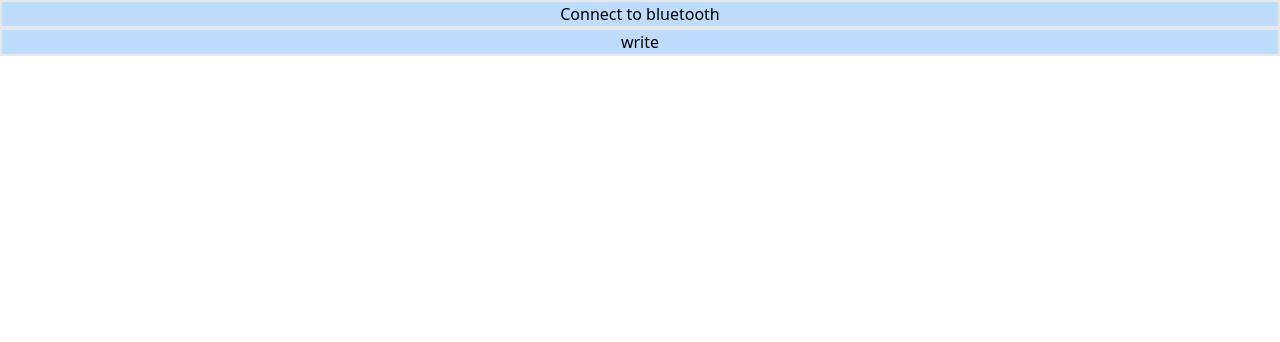
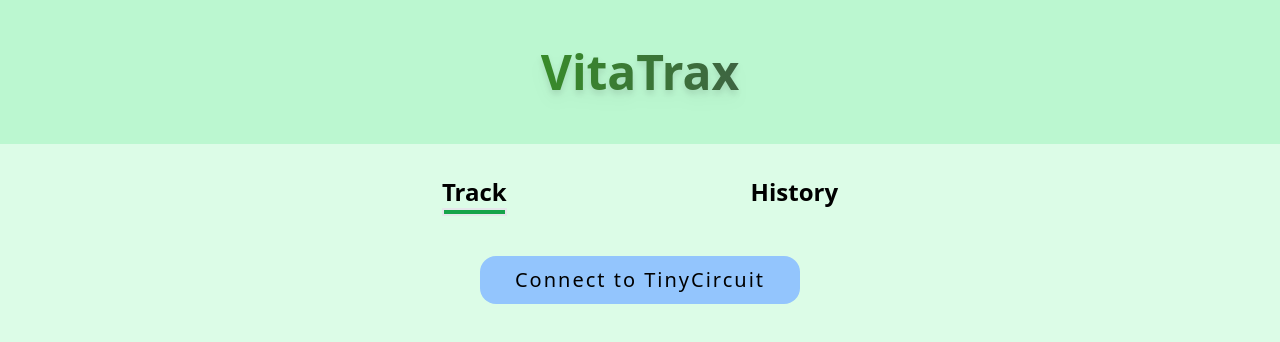
Before and after one commit to JoelKong/Vitatrax, a Next.js app in the folder vitatrax/: page / in a window 1280 px wide. Shown: the top 342 px of the page. Built offline with nearby package versions, Linux system fonts and the light colour scheme.

Commit message:
feat:stuff

```diff
--- /dev/null
+++ b/vitatrax/src/components/History.tsx
@@ -0,0 +1,3 @@
+export default function History(): JSX.Element {
+  return <div>g</div>;
+}
--- a/vitatrax/src/components/Home.tsx
+++ b/vitatrax/src/components/Home.tsx
@@ -1,86 +1,69 @@
 import { useState, useEffect } from "react";
+import Track from "./Track";
+import History from "./History";
+import Modal from "./Modal";
 
 export default function Home(): JSX.Element {
-  const [server, setServer] = useState<any>();
-  const [id, setID] = useState<any>({
-    uartService: "6e400001-b5a3-f393-e0a9-e50e24dcca9e",
-    rxCharacteristic: "6e400002-b5a3-f393-e0a9-e50e24dcca9e",
-    txCharacteristic: "6e400003-b5a3-f393-e0a9-e50e24dcca9e",
-  });
+  const [switchToHistory, setSwitchToHistory] = useState<boolean>(false);
   const [modal, setModal] = useState<any>({
     active: false,
     type: "fail",
     message: "",
   });
 
-  // Connect to Bluetooth
-  async function connectToBluetooth() {
-    try {
-      // @ts-ignore
-      const device = await navigator.bluetooth.requestDevice({
-        filters: [{ name: "BlueNRG" }],
-        optionalServices: [id.uartService],
-      });
-
-      const server = await device.gatt.connect();
-      setServer(server);
-      setModal({
-        active: true,
-        type: "pass",
-        message: "Successfully Connected to Vitatrax",
-      });
-
-      console.log("successfully connected");
-    } catch (error) {
-      setModal({
-        active: true,
-        type: "pass",
-        message: "Something went wrong. Please try again.",
-      });
-    }
-  }
-
-  // Write to TinyCircuit
-  async function writeToBluetooth(server: any) {
-    const primaryService = await server.getPrimaryService(id.uartService);
-    const rxCharacteristic = await primaryService.getCharacteristic(
-      id.rxCharacteristic
-    );
-    const txCharacteristic = await primaryService.getCharacteristic(
-      id.txCharacteristic
-    );
-
-    // Read data from the TX characteristic (UART data from the peripheral)
-    // txCharacteristic.addEventListener(
-    //   "characteristicvaluechanged",
-    //   (event: any) => {
-    //     const data = event.target.value;
-    //     // Process received data (data.buffer)
-    //   }
-    // );
-    // await txCharacteristic.startNotifications();
-
-    // Write data to the RX characteristic
-    const encoder = new TextEncoder();
-    const userDescription = encoder.encode("hello");
-    await rxCharacteristic.writeValue(userDescription);
-    server.disconnect();
-  }
+  // Turn off modal
+  useEffect(() => {
+    const timeout = setTimeout(() => {
+      setModal({ active: false, type: "fail", message: "" });
+    }, 3000);
+    return () => clearTimeout(timeout);
+  }, [modal]);
 
   return (
-    <div>
+    <>
+      <header className="relative flex justify-center items-center w-full h-36 bg-green-200">
+        {modal.active && <Modal modal={modal} />}
+        <p className="font-bold text-5xl text-transparent bg-clip-text bg-gradient-to-l from-[#3e6442] to-[#378B29] drop-shadow-lg">
+          VitaTrax
+        </p>
+      </header>
+      <div className="flex justify-center items-center w-full h-24">
+        <div className="flex justify-around items-center w-3/4 lg:w-2/4 h-3/4">
+          <div className="relative">
             <button
-        className="w-screen flex justify-center items-center border-2 bg-blue-200"
-        onClick={() => connectToBluetooth()}
+              className="font-semibold text-2xl"
+              onClick={() => {
+                setSwitchToHistory(false);
+              }}
             >
-        Connect to bluetooth
+              Track
             </button>
+            <div
+              className={`absolute w-full h-2 ${
+                switchToHistory ||
+                "border-2 bg-green-600 transition ease-in-out"
+              }`}
+            ></div>
+          </div>
+          <div className="relative">
             <button
-        className="w-screen flex justify-center items-center border-2 bg-blue-200"
-        onClick={() => writeToBluetooth(server)}
+              className="font-semibold text-2xl"
+              onClick={() => {
+                setSwitchToHistory(true);
+              }}
             >
-        write
+              History
             </button>
+            <div
+              className={`absolute w-full h-2 ${
+                switchToHistory &&
+                "border-2 bg-green-600 transition ease-in-out"
+              }`}
+            ></div>
           </div>
+        </div>
+      </div>
+      {switchToHistory ? <History /> : <Track setModal={setModal} />}
+    </>
   );
 }
--- a/vitatrax/src/components/Modal.tsx
+++ b/vitatrax/src/components/Modal.tsx
@@ -1,7 +1,7 @@
 export default function Modal({ modal }: any): JSX.Element {
   return (
     <section
-      className={`absolute w-11/12 h-fit text-center top-5 z-10 flex justify-center rounded-md tracking-wide opacity-90 font-semibold text-gray-500 text-lg ${
+      className={`absolute w-1/2 h-fit text-center top-5 z-10 flex justify-center rounded-lg tracking-wide opacity-90 font-semibold text-gray-600 text-lg ${
         modal.type === "fail" ? "bg-red-400" : "bg-green-400"
       }`}
     >
--- /dev/null
+++ b/vitatrax/src/components/Track.tsx
@@ -0,0 +1,202 @@
+import { useState } from "react";
+
+export default function Track({ setModal }: any): JSX.Element {
+  const [server, setServer] = useState<any>();
+  const [attemptToConnect, setAttemptToConnect] = useState<boolean>(false);
+  const [id, setID] = useState<any>({
+    uartService: "6e400001-b5a3-f393-e0a9-e50e24dcca9e",
+    rxCharacteristic: "6e400002-b5a3-f393-e0a9-e50e24dcca9e",
+    txCharacteristic: "6e400003-b5a3-f393-e0a9-e50e24dcca9e",
+  });
+
+  // Connect to Bluetooth
+  async function connectToBluetooth() {
+    setAttemptToConnect(true);
+    try {
+      // @ts-ignore
+      const device = await navigator.bluetooth.requestDevice({
+        filters: [{ name: "BlueNRG" }],
+        optionalServices: [id.uartService],
+      });
+
+      const server = await device.gatt.connect();
+      setServer(server);
+      setModal({
+        active: true,
+        type: "pass",
+        message: "Successfully Connected to Tiny Circuit",
+      });
+      setAttemptToConnect(false);
+    } catch (error) {
+      setModal({
+        active: true,
+        type: "fail",
+        message: "Something went wrong. Please try again.",
+      });
+      setAttemptToConnect(false);
+    }
+  }
+
+  // Disconnect from Bluetooth
+  function disconnectFromBluetooth() {
+    setAttemptToConnect(true);
+    try {
+      server.disconnect();
+      setServer(null);
+      setAttemptToConnect(false);
+    } catch (error) {
+      setModal({
+        active: true,
+        type: "fail",
+        message: "Something went wrong. Please try again.",
+      });
+      setAttemptToConnect(false);
+    }
+  }
+
+  // Write to TinyCircuit
+  async function writeToBluetooth(server: any) {
+    const primaryService = await server.getPrimaryService(id.uartService);
+    const rxCharacteristic = await primaryService.getCharacteristic(
+      id.rxCharacteristic
+    );
+    const txCharacteristic = await primaryService.getCharacteristic(
+      id.txCharacteristic
+    );
+
+    // Read data from the TX characteristic (UART data from the peripheral)
+    // txCharacteristic.addEventListener(
+    //   "characteristicvaluechanged",
+    //   (event: any) => {
+    //     const data = event.target.value;
+    //     // Process received data (data.buffer)
+    //   }
+    // );
+    // await txCharacteristic.startNotifications();
+
+    // Write data to the RX characteristic
+    const encoder = new TextEncoder();
+    const userDescription = encoder.encode("hello");
+    await rxCharacteristic.writeValue(userDescription);
+    server.disconnect();
+  }
+
+  return (
+    <>
+      <div className="w-full flex justify-center pt-4">
+        {server ? (
+          <button
+            className="bg-blue-300 w-11/12 lg:w-1/4 h-12 rounded-2xl font-medium text-xl tracking-widest hover:bg-blue-400 disabled:cursor-not-allowed"
+            onClick={() => {
+              disconnectFromBluetooth();
+            }}
+            disabled={attemptToConnect}
+          >
+            {attemptToConnect ? (
+              <div className="flex flex-row justify-center items-center">
+                <svg
+                  className="animate-spin -ml-1 mr-3 h-5 w-5 text-white"
+                  xmlns="http://www.w3.org/2000/svg"
+                  fill="none"
+                  viewBox="0 0 24 24"
+                >
+                  <circle
+                    className="opacity-25"
+                    cx="12"
+                    cy="12"
+                    r="10"
+                    stroke="currentColor"
+                    stroke-width="4"
+                  ></circle>
+                  <path
+                    className="opacity-75"
+                    fill="currentColor"
+                    d="M4 12a8 8 0 018-8V0C5.373 0 0 5.373 0 12h4zm2 5.291A7.962 7.962 0 014 12H0c0 3.042 1.135 5.824 3 7.938l3-2.647z"
+                  ></path>
+                </svg>
+                <p className="pl-4">Disconnecting...</p>
+              </div>
+            ) : (
+              <p>Disconnect from TinyCircuit</p>
+            )}
+          </button>
+        ) : (
+          <button
+            className="bg-blue-300 w-11/12 lg:w-1/4 h-12 rounded-2xl font-medium text-xl tracking-widest hover:bg-blue-400 disabled:cursor-not-allowed"
+            onClick={() => {
+              connectToBluetooth();
+            }}
+            disabled={attemptToConnect}
+          >
+            {attemptToConnect ? (
+              <div className="flex flex-row justify-center items-center">
+                <svg
+                  className="animate-spin -ml-1 mr-3 h-5 w-5 text-white"
+                  xmlns="http://www.w3.org/2000/svg"
+                  fill="none"
+                  viewBox="0 0 24 24"
+                >
+                  <circle
+                    className="opacity-25"
+                    cx="12"
+                    cy="12"
+                    r="10"
+                    stroke="currentColor"
+                    stroke-width="4"
+                  ></circle>
+                  <path
+                    className="opacity-75"
+                    fill="currentColor"
+                    d="M4 12a8 8 0 018-8V0C5.373 0 0 5.373 0 12h4zm2 5.291A7.962 7.962 0 014 12H0c0 3.042 1.135 5.824 3 7.938l3-2.647z"
+                  ></path>
+                </svg>
+                <p className="pl-4">Connecting...</p>
+              </div>
+            ) : (
+              <p>Connect to TinyCircuit</p>
+            )}
+          </button>
+        )}
+      </div>
+      {server && (
+        <div className="flex justify-center items-center w-full pt-6">
+          <section className="relative flex flex-col items-center w-11/12 sm:w-9/12 h-fit pb-10 rounded-xl bg-white shadow-lg">
+            <div className="flex flex-col justify-center w-full pl-10 pt-10">
+              <span className="font-bold text-3xl text-blue-500">
+                Step Progress
+              </span>
+              <div className="pt-6">
+                <p className="font-medium">Alarm</p>
+                <input
+                  className="w-11/12 h-12 outline-none border-2 rounded-xl pl-4 pr-4 mt-2 shadow-md focus:border-orange-500"
+                  type="text"
+                  placeholder="Set your alarm in 24 hour format e.g 0800"
+                />
+                <button className="lg:ml-2 mt-2 bg-blue-300 rounded-lg w-11/12 lg:w-16 h-10 font-semibold">
+                  Send
+                </button>
+              </div>
+              <div className="pt-4">
+                <p className="font-medium">Mood</p>
+                <input
+                  className="w-11/12 h-12 outline-none border-2 rounded-xl pl-4 pr-20 mt-2 shadow-md focus:border-orange-500"
+                  placeholder="Enter your mood today"
+                />
+                <button className="lg:ml-2 mt-2 bg-blue-300 rounded-lg w-11/12 lg:w-16 h-10 font-semibold">
+                  Send
+                </button>
+              </div>
+              {/* <button
+                type="submit"
+                className="mt-6 rounded-lg w-11/12 h-12 disabled:bg-gray-400 disabled:cursor-not-allowed bg-blue-500 hover:bg-blue-600 transition-colors ease-in-out"
+              >
+                <span className="text-white font-medium">Login</span>
+              </button>
+              <div className="w-11/12 pt-6 flex justify-center items-center"></div> */}
+            </div>
+          </section>
+        </div>
+      )}
+    </>
+  );
+}
--- a/vitatrax/src/pages/index.tsx
+++ b/vitatrax/src/pages/index.tsx
@@ -2,7 +2,7 @@ import Home from "@/components/Home";
 
 export default function HomePage(): JSX.Element {
   return (
-    <main>
+    <main className="fixed w-screen h-screen bg-green-100">
       <Home />
     </main>
   );
```
Lines whose indentation alone changed are shown as unchanged.
